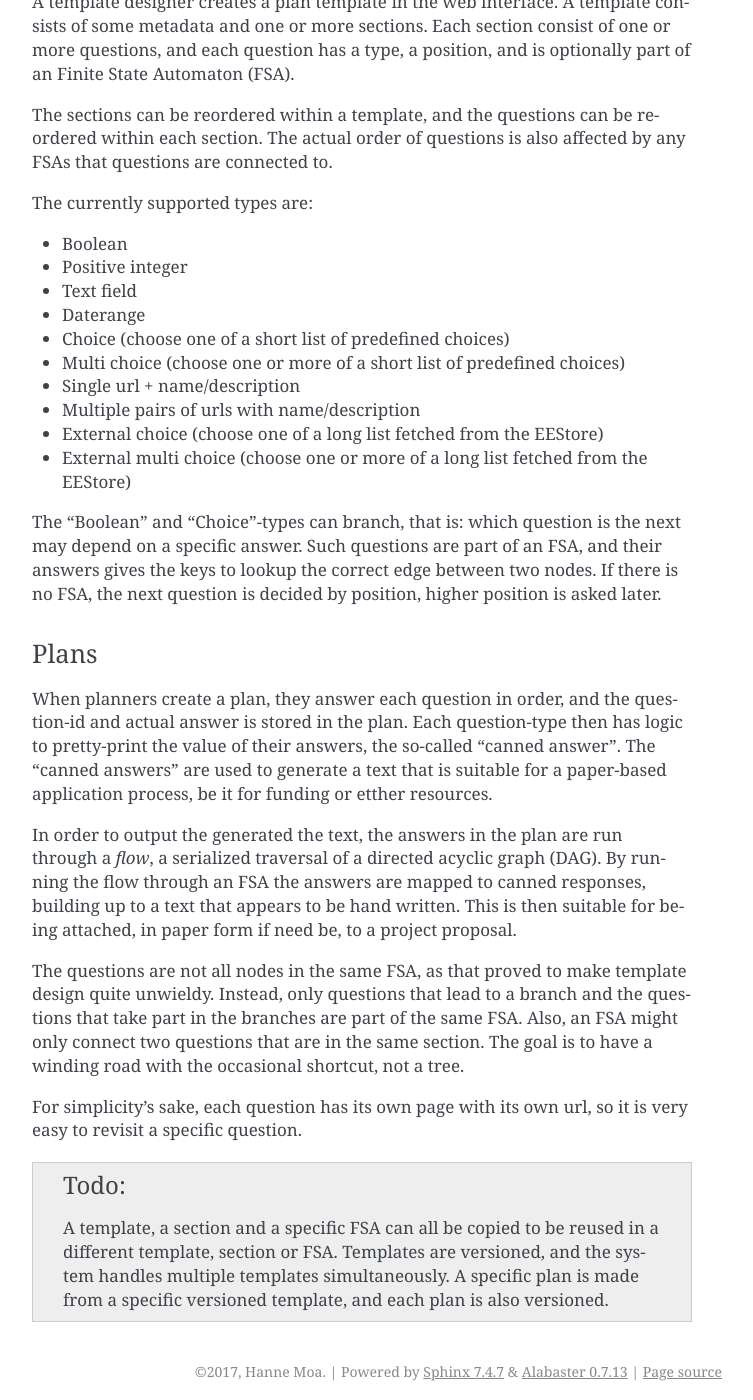
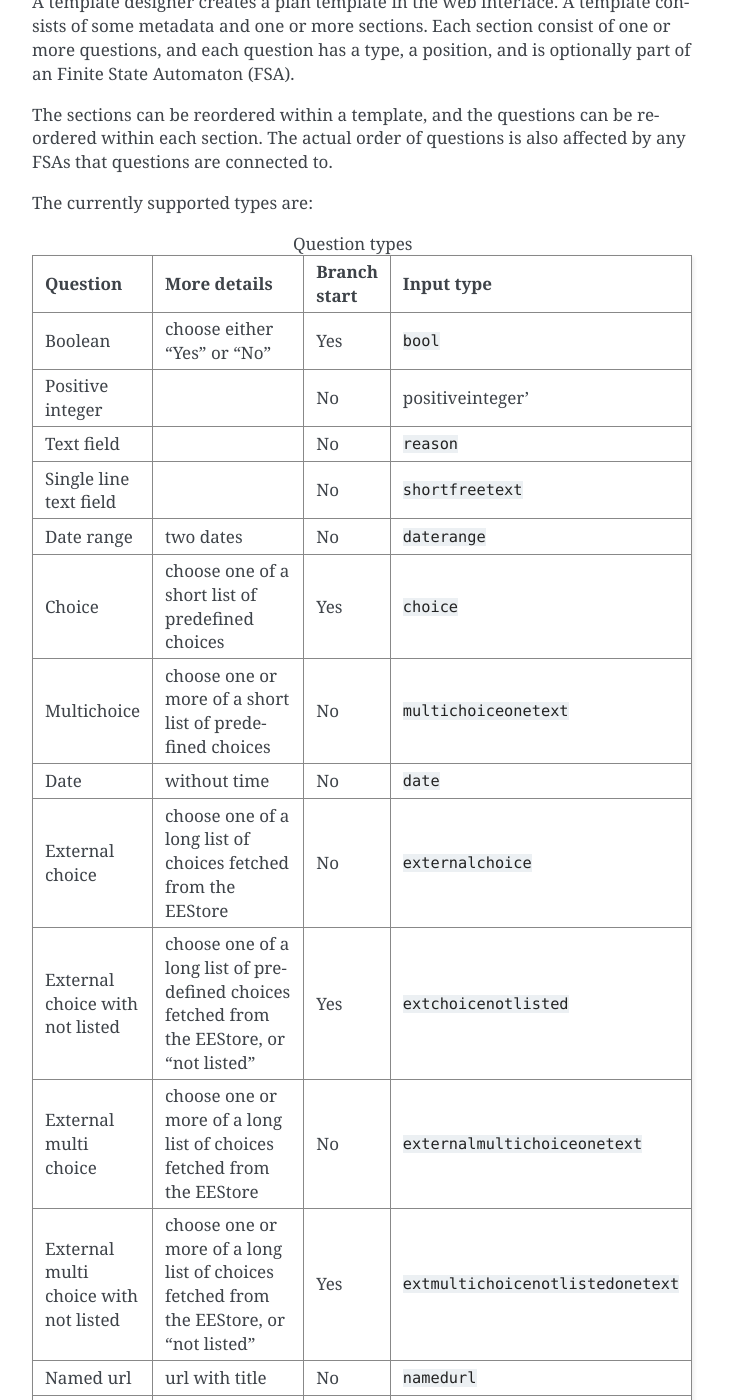
Before and after one commit to hmpf/easydmp, a Sphinx documentation site: the page built from docs/development/overview.rst, in a window 1280 px wide and 1400 px high, scrolled down 1801 px. Shown: the whole window, without its empty margins (388-1141 px from the left). Built offline with Sphinx 7.4.7, drawn with Linux system fonts in a browser that asks for light colours; some of the changed text lies outside the part shown.

Commit message:
Add missing question types to overview

```diff
--- a/docs/development/overview.rst
+++ b/docs/development/overview.rst
@@ -63,23 +63,18 @@ affected by any FSAs that questions are connected to.
 
 The currently supported types are:
 
-* Boolean
-* Positive integer
-* Text field
-* Daterange
-* Choice (choose one of a short list of predefined choices)
-* Multi choice (choose one or more of a short list of predefined choices)
-* Single url + name/description
-* Multiple pairs of urls with name/description
-* External choice (choose one of a long list fetched from the EEStore)
-* External multi choice (choose one or more of a long list fetched from
-  the EEStore)
+.. csv-table:: Question types
+   :file: ./question-types.csv
+   :delim: ;
+   :widths: 15, 55, 10, 20
+   :header-rows: 1
 
-The "Boolean" and "Choice"-types can branch, that is: which question is
-the next may depend on a specific answer. Such questions are part of an
-FSA, and their answers gives the keys to lookup the correct edge between
-two nodes. If there is no FSA, the next question is decided by position,
-higher position is asked later.
+The types with Branch start" set to "yes" can be the start of a branch,
+that is: which question is the next may depend on a specific answer.
+Such questions are part of an FSA, and their answers gives the keys to
+lookup the correct edge between two nodes, as encided in an
+``ExplicitBranch``. If there is no FSA, the next question is decided by
+position, higher position is asked later.
 
 Plans
 -----
--- /dev/null
+++ b/docs/development/question-types.csv
@@ -0,0 +1,18 @@
+Question;More details;Branch start;Input type
+Boolean ;"choose either ""Yes"" or ""No""";Yes;``bool``
+Positive integer;;No;positiveinteger'
+Text field;;No;``reason``
+Single line text field;;No;``shortfreetext``
+Date range;"two dates";No;``daterange``
+Choice;"choose one of a short list of predefined choices";Yes;``choice``
+Multichoice;"choose one or more of a short list of predefined choices";No;``multichoiceonetext``
+Date;without time;No;``date``
+External choice;"choose one of a long list of choices fetched from the EEStore";No;``externalchoice``
+External choice with not listed;"choose one of a long list of predefined choices fetched from the EEStore, or ""not listed""";Yes;``extchoicenotlisted``
+External multi choice;"choose one or more of a long list of choices fetched from the EEStore";No;``externalmultichoiceonetext``
+External multi choice with not listed;"choose one or more of a long list of choices fetched from the EEStore, or ""not listed""";Yes;``extmultichoicenotlistedonetext``
+Named url;url with title;No;``namedurl``
+Multiple named urls;"a table with columns url, title";No;``multinamedurlonetext``
+Multi type, reason, url;"a table with columns type, reason, url";No;``multidmptypedreasononetext``
+Multi cost;"a table with columns title, currency code, value and description";No;``multirdacostonetext``
+Storage forecast;"a fixed-size table with columns year, storage forecast in TiB and estimated backup in percentage";No;``storageforecast``
```
